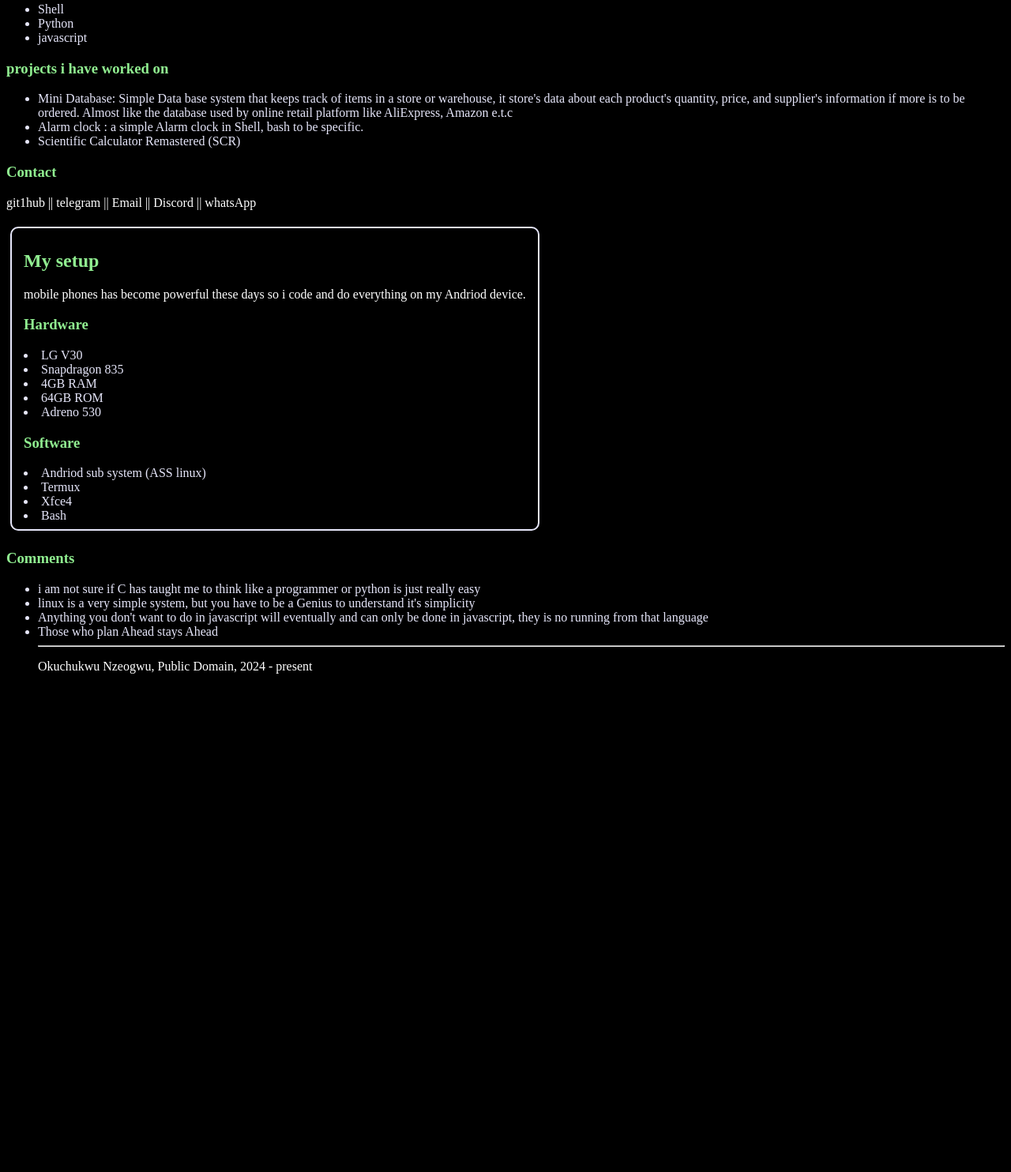
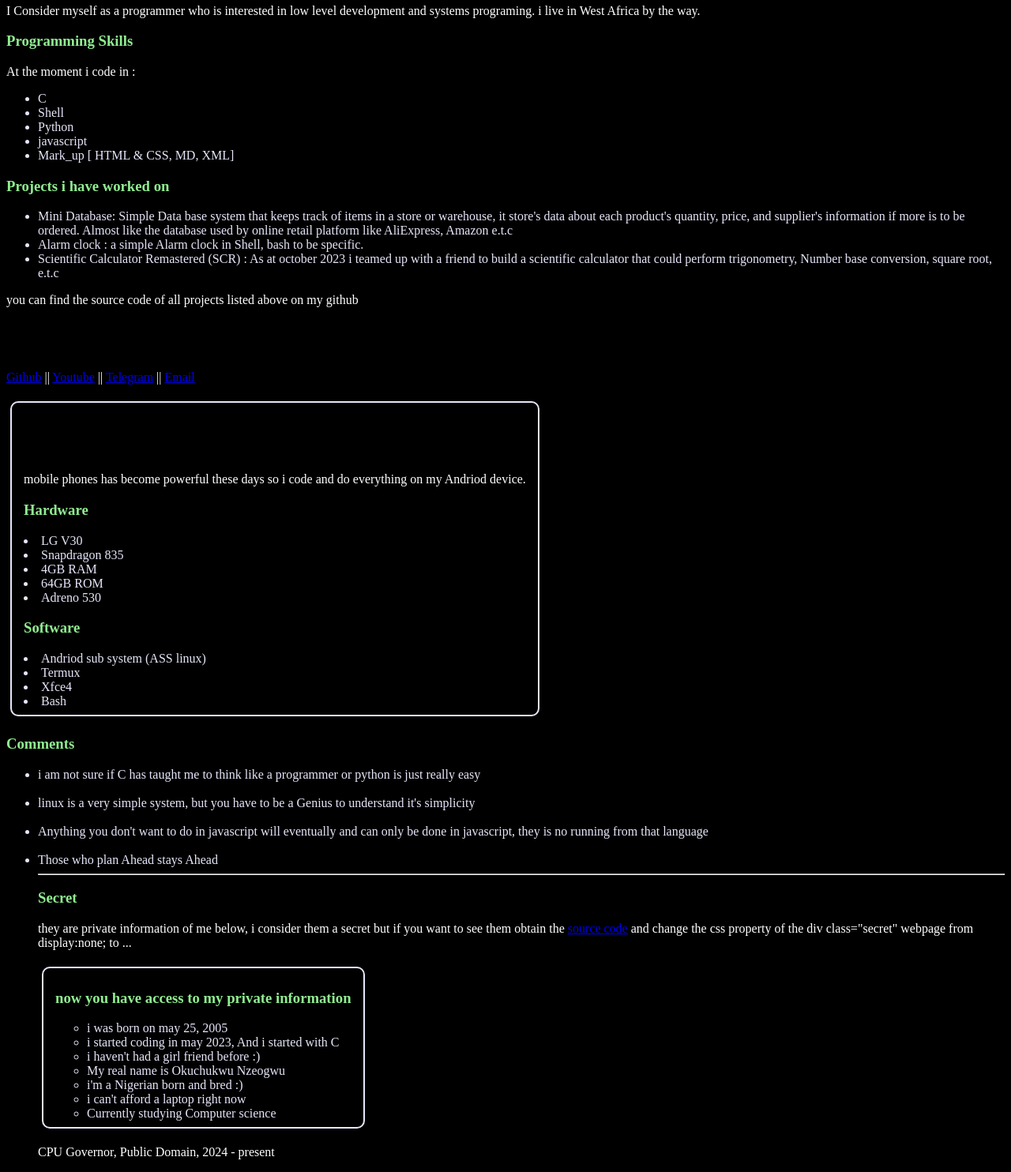
Before and after one commit to gpu-governor/cpu_governor, a plain HTML site: page index.html in a window 1280 px wide. Shown: the part 186-1670 px from the top of the page at 79% size. Before the commit the page ends 1055 px from the top, so only its background shows below. Drawn offline with Linux system fonts and the light colour scheme.

Commit message:
Update index.html

```diff
--- a/index.html
+++ b/index.html
@@ -1,31 +1,42 @@
 <!DOCTYPE html>
-	<html>
+	<html lang="en">
 		<head>
 			<title>CPU_Governor</title>
-			<link rel="stylesheet" type="text/css" href="css/style.css">
+			<meta name="viewport" content="width=device-width, initial-scale=1.0" />
+			<link rel="stylesheet" type="text/css" href="css/style.css"/>
 		</head>
 		<body>
+			<nav class="navbar">
+				<ul>
+					<li><a href="#">Home</a></li>
+					<li><a href="#contact">Contact</a></li>
+					<li><a href="#projects">My Projects</a></li>
+				</ul>
+			</nav>
+			<h1>Welcome to my personal website</h1>
 			<h3>About me</h3>
-			<p>Hey,  it's nice to meet you. i Consider myself as a programmer who is interested low level development and systems programing. i live in West Africa by the way.</p>
+			<p class="p_center">I Consider myself as a programmer who is interested in low level development and systems programing. i live in West Africa by the way.</p>
 			<h3>Programming Skills</h3>
-			<p>at the moment i code in :</p>
+			<p>At the moment i code in :</p>
 			<ul>
 			<li>C </li>
             <li>Shell </li>
 <li>Python</li>
 <li>javascript</li>
+<li>Mark_up [ HTML & CSS, MD, XML]</li>
 			</ul>
-			<h3> projects i have worked on </h3>
+			<h3 id="projects"> Projects i have worked on </h3>
 			<ul>
 				<li> Mini Database: Simple Data base system that keeps track of items in a store or warehouse, it store's data about each product's quantity, price, and supplier's information if more is to be ordered. Almost like the database used by online retail platform like AliExpress, Amazon e.t.c</li>
 				<li> Alarm clock :  a simple Alarm clock in Shell, bash to be specific.</li>
 
-				<li> Scientific Calculator Remastered (SCR)</li>
+				<li> Scientific Calculator Remastered (SCR) : As at october 2023 i teamed up with a friend to build a scientific calculator that could perform trigonometry, Number base conversion, square root, e.t.c</li>
 			</ul>
-			<h3>Contact </h3>
-			<p>git1hub || telegram || Email || Discord || whatsApp</p>
+			<p>you can find the source code of all projects listed above on my github</p>
+			<h1 id="contact">Contact </h1>
+			<p class="p_center"><a href="https://github.com/CPU-governor">Github</a> || <a href="https://youtube.com/@CPU_Governor?si=jit_Ya4_VFoGK8Pn">Youtube</a> || <a href="https://t.me/cpu_governor">Telegram</a> || <a href="mailto:cpu.governor@gmail.com">Email</a></p>
 			<div class="outline">
-                <h2 >My setup</h2>
+                <h1>My setup</h1>
       <p>mobile phones has become powerful these days so i code and do everything on my Andriod device.</p>
                     <h3 >Hardware</h3>
                     <li><i ></i> LG V30</li>
@@ -45,10 +56,31 @@
                     <h3>Comments</h3>
                     <ul>
                     	<li>i am not sure if C has taught me to think like a programmer or python is just really easy</li>
+                    <br>
                     <li> linux is a very simple system, but you have to be a Genius to understand it's simplicity</li>
+                    <br>
                     <li>Anything you don't want to do in javascript will eventually and can only be done in javascript, they is no running from that language</li>
+                    <br>
                     <li> Those who plan Ahead stays Ahead</li>
             <hr>
-<p>Okuchukwu Nzeogwu, Public Domain, 2024 - present</p>
+
+
+            	<h3> Secret</h3>
+            <p> they are private information of me below, i consider them a secret but if you want to see them obtain the <a href="https://github.com/CPU-governor/cpu_governor">source code</a> and change the css property of the div class="secret" webpage from display:none; to ... </p>
+            <div class="secret">
+            	<div class="outline">
+            	<h3> now you have access to my private information</h3>
+            <ul>
+            	<li>i was born on may 25, 2005</li>
+                 <li> i started coding in may 2023, And i started with C </li>
+                 <li> i haven't had a girl friend before :) </li>
+                 <li> My real name is Okuchukwu Nzeogwu</li>
+                 <li> i'm a Nigerian born and bred :) </li>
+                 <li>i can't afford a laptop right now</li>
+                 <li>Currently studying Computer science</li>
+            </ul>
+            	</div>
+            </div>
+<p>CPU Governor, Public Domain, 2024 - present</p>
 		</body>
 	</html>
```
